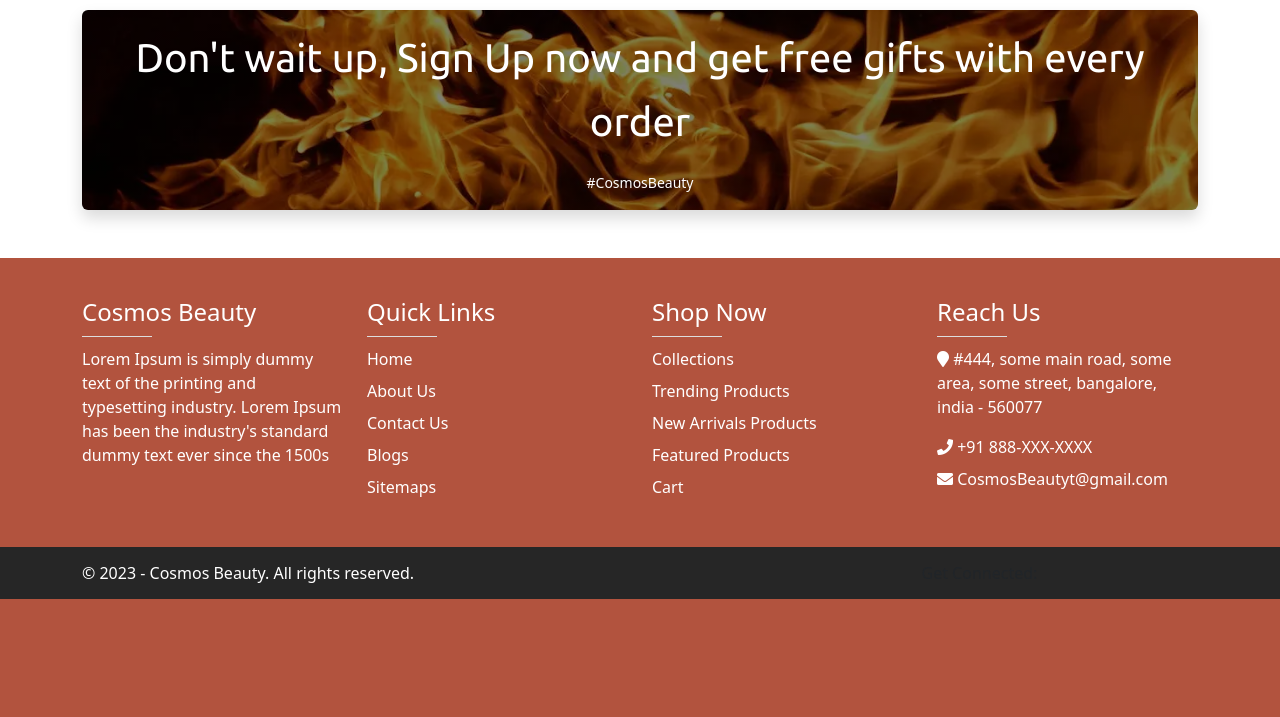
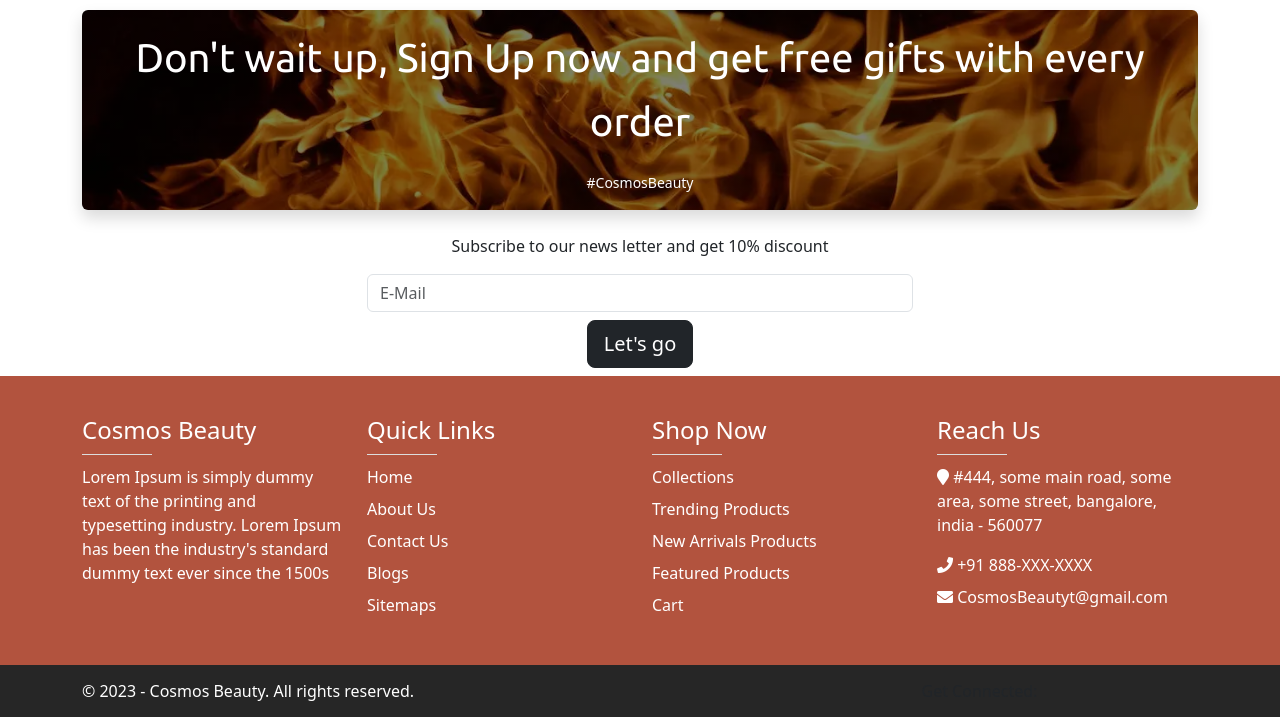
Before and after one commit to MBilalQureshi/Cosmos-beauty-pp4, a Django app: page / in a window 1280 px wide. Shown: the part 626-1343 px from the top of the page. Before the commit the page ends 1225 px from the top, so only its background shows below. Run offline with Django 4.2, Linux system fonts and the light colour scheme.

Commit message:
Make template for new subscribers on home page

```diff
--- a/templates/index.html
+++ b/templates/index.html
@@ -54,7 +54,7 @@
     <div class="row">
         <div class="col-12">
             <a id="banner-ouuter" href="#">
-                <div class="banner my-4 shadow p-3 mb-5 bg-white rounded" style="background-image: linear-gradient(rgba(0, 0, 0, 0.5), rgba(0, 0, 0, 0.5)), url(../static/images/fire.webp)">
+                <div class="banner my-4 shadow p-3 bg-white rounded" style="background-image: linear-gradient(rgba(0, 0, 0, 0.5), rgba(0, 0, 0, 0.5)), url(../static/images/fire.webp)">
                     <div id="free-gift-banner" class="text-center">
                         <p class="display-6 text-wrap" id="main-banner-text">Don't wait up, Sign Up now and get free gifts with every
                             order</p><small>#CosmosBeauty</small>
@@ -68,5 +68,19 @@
 <!-- Popular products -->
 
 <!-- Newsletter subscribe -->
-
+<div class="container">
+    <div class="row">
+        <div class="text-center">
+            <p>Subscribe to our news letter and get 10% discount</p>
+        </div>
+    </div>
+    <div class="row">
+        <div class="col-md-6 mx-auto text-center">
+            <input type="email" class="form-control" placeholder="E-Mail" aria-label="Recipient's email" aria-describedby="button-email">
+            <div class="mt-2 mb-2" id="button-email">
+                <button class="btn btn-lg btn-dark" type="button">Let's go</button>
+            </div>
+        </div>
+    </div>
+</div>
 {% endblock content %}
```
